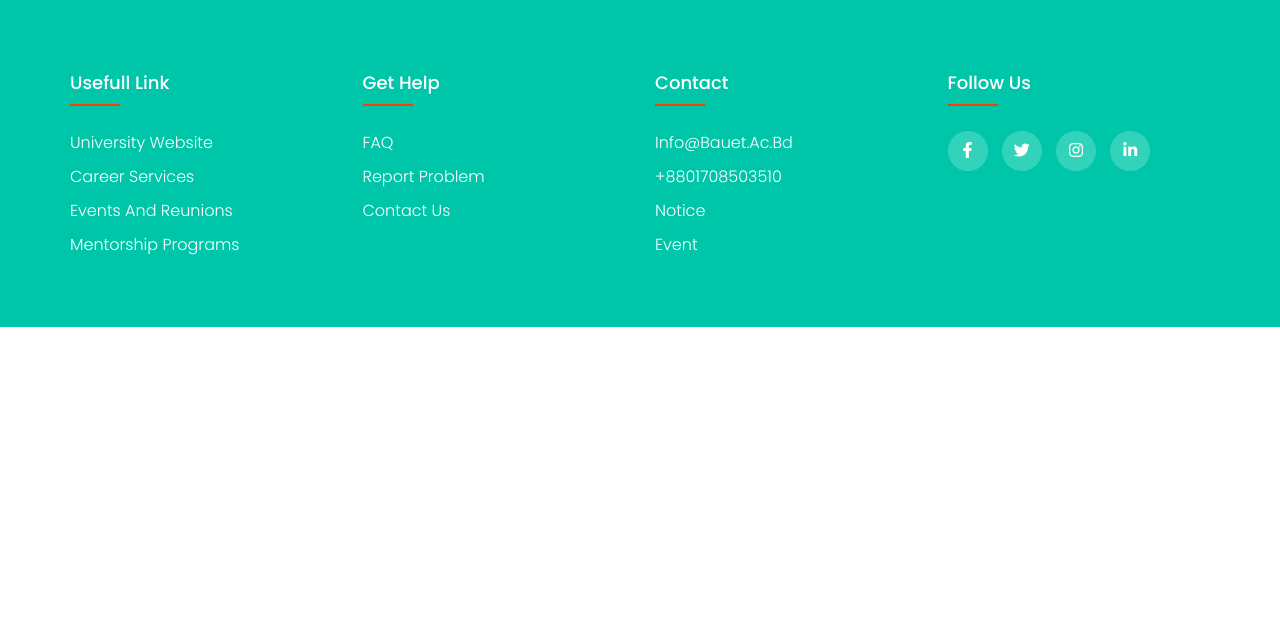
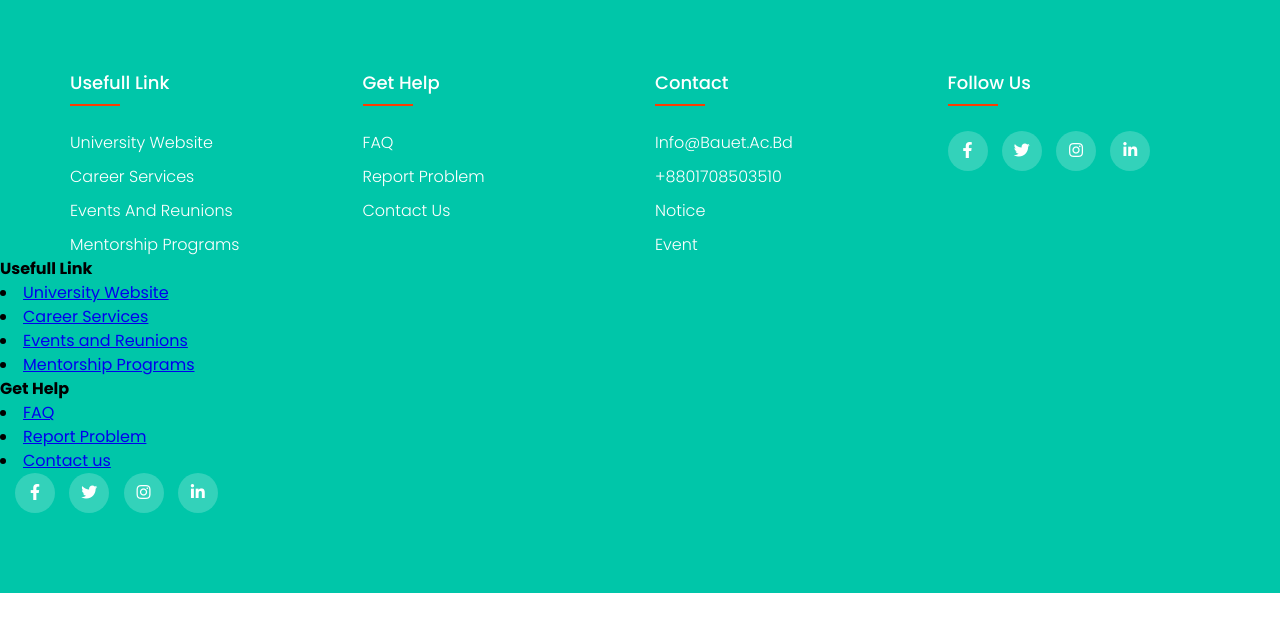
Before and after one commit to Sazzad-Saju/BAUET-Alumni, a PHP site: page /allevent.php in a window 1280 px wide. Shown: the part 131-763 px from the top of the page. Run offline with PHP 8.4, Linux system fonts and the light colour scheme; data that the repository does not hold is empty.

Commit message:
Add: basic design

```diff
--- a/css/responsive.css
+++ b/css/responsive.css
@@ -22,6 +22,10 @@
   .quote_btn-container {
     flex-direction: column;
     align-items: center;
+    background: #00C6A9;
+    position: absolute;
+    z-index: 1;
+    width: 100%;
   }
 
   .quote_btn-container a {
--- a/footter.php
+++ b/footter.php
@@ -1,5 +1,5 @@
 <footer class="footer">
-      <div class="containerfootter">
+      <div class="containerfootter above">
         <div class="row">
           <div class="footer-col">
             <h4>Usefull Link</h4>
@@ -38,4 +38,28 @@
           </div>
         </div>
       </div>
+      <div class="container-fluid below text-center">
+        <div class="footer_nav footer_mob">
+          <h4 class="red">Usefull Link</h4>
+          <li><a href="#">University Website</a></li>
+          <li><a href="#">Career Services</a></li>
+          <li><a href="#">Events and Reunions</a></li>
+          <li><a href="#">Mentorship Programs</a></li>
+
+          <h4 class="pt-2">Get Help</h4>
+          <li><a href="#">FAQ</a></li>
+          <li><a href="#">Report Problem</a></li>
+          <li><a href="#">Contact us</a></li>
+        </div>
+        <div class="footer-col mt-3 text-center">
+          <div class="social-icons">
+            <div class="social-links ">
+              <a href="#"><i class="fab fa-facebook-f"></i></a>
+              <a href="#"><i class="fab fa-twitter"></i></a>
+              <a href="#"><i class="fab fa-instagram"></i></a>
+              <a href="#"><i class="fab fa-linkedin-in"></i></a>
+            </div>
+          </div>
+        </div>
+      </div>
     </footer>
```
Also changed, not shown: css/style.css (+58 -0 lines), index.php (+24 -23 lines), css/bootstrap.css, images/next.png (added).
